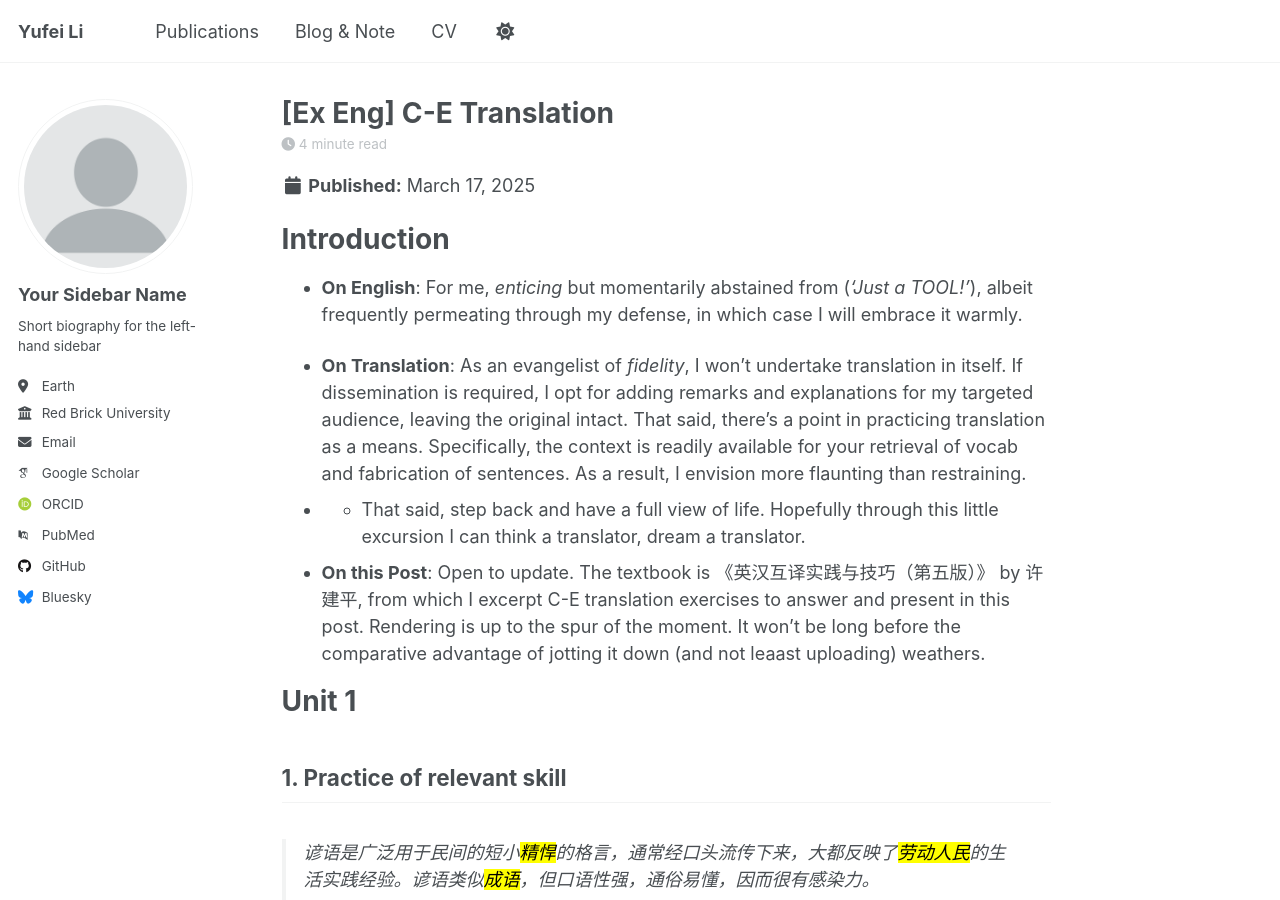
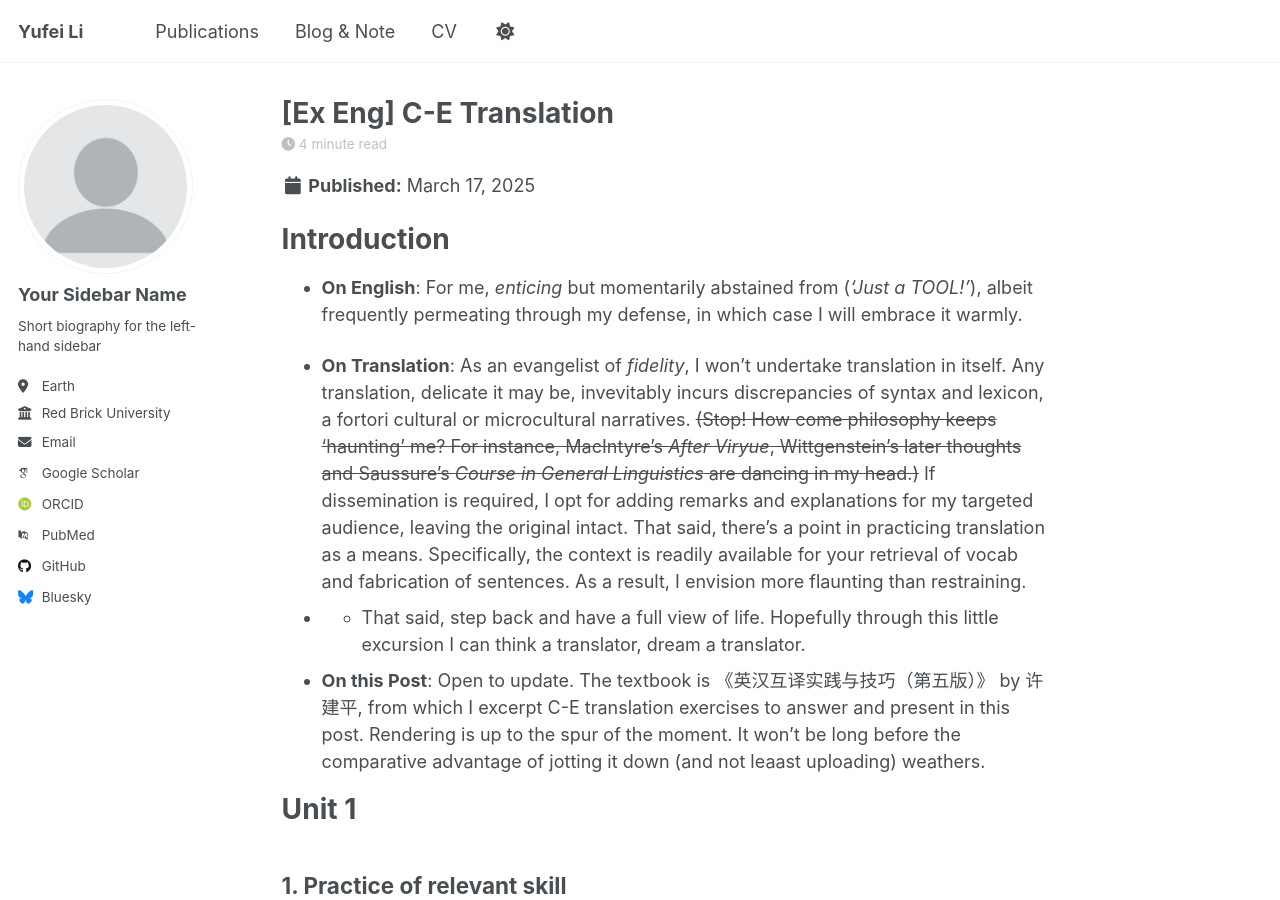
Before and after one commit to Floraaah/Floraaah, a Jekyll site: the page built from _posts/2025-03-17-blog-post-1.md, in a window 1280 px wide and 900 px high. Built offline with Jekyll 4.4.1, drawn with Linux system fonts in a browser that asks for light colours; some web fonts are replaced.

Commit message:
Update 2025-03-17-blog-post-1.md

```diff
--- a/_posts/2025-03-17-blog-post-1.md
+++ b/_posts/2025-03-17-blog-post-1.md
@@ -11,7 +11,7 @@ tags:
 
 - **On English**: For me, *enticing* but momentarily abstained from (*'Just a TOOL!'*), albeit frequently permeating through my defense, in which case I will embrace it warmly.
 
-- **On Translation**: As an evangelist of *fidelity*, I won't undertake translation in itself. If dissemination is required, I opt for adding remarks and explanations for my targeted audience, leaving the original intact. That said, there's a point in practicing translation as a means. Specifically, the context is readily available for your retrieval of vocab and fabrication of sentences. As a result, I envision more flaunting than restraining.
+- **On Translation**: As an evangelist of *fidelity*, I won't undertake translation in itself. Any translation, delicate it may be, invevitably incurs discrepancies of syntax and lexicon, a fortori cultural or microcultural narratives. ~~(Stop! How come philosophy keeps 'haunting' me?  For instance, MacIntyre's *After Viryue*, Wittgenstein's later thoughts and Saussure's *Course in General Linguistics* are dancing in my head.)~~ If dissemination is required, I opt for adding remarks and explanations for my targeted audience, leaving the original intact. That said, there's a point in practicing translation as a means. Specifically, the context is readily available for your retrieval of vocab and fabrication of sentences. As a result, I envision more flaunting than restraining.
 - + That said, step back and have a full view of life. Hopefully through this little excursion I can think a translator, dream a translator.
 
 - **On this Post**: Open to update. The textbook is 《英汉互译实践与技巧（第五版）》 by 许建平, from which I excerpt C-E translation exercises to answer and present in this post. Rendering is up to the spur of the moment. It won't be long before the comparative advantage of jotting it down (and not leaast uploading) weathers.
```
